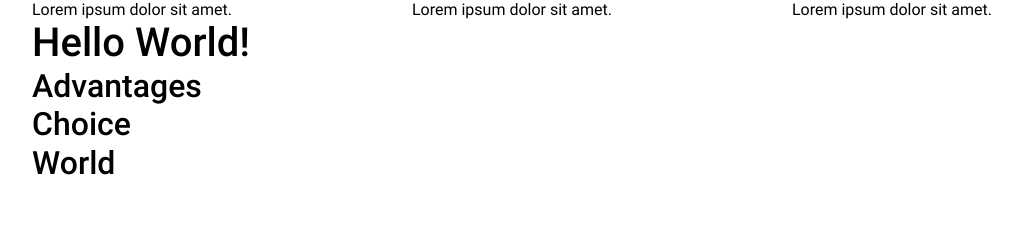
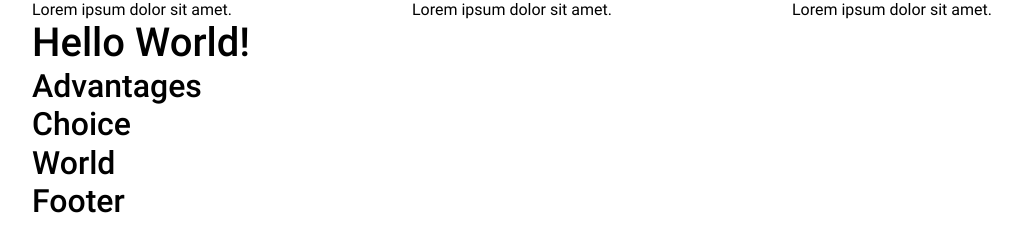
Before and after one commit to Alexander-Kyriata/joint-project, a website: page src/index.html in a window 1280 px wide. Shown: the whole page, without its empty margins (50-1069 px from the left). Drawn offline with nearby package versions, Linux system fonts and the light colour scheme; files that its build step writes are made by us from their sources.

Commit message:
add footer in index.html file

```diff
--- a/src/index.html
+++ b/src/index.html
@@ -41,6 +41,12 @@
         </div>
     </section>
 
+    <footer>
+        <div class="container">
+            <h2>Footer</h2>
+        </div>
+    </footer>
+
     <script src="https://cdnjs.cloudflare.com/ajax/libs/jquery/3.6.0/jquery.min.js"></script>
     <!-- <script src="https://cdnjs.cloudflare.com/ajax/libs/jquery-migrate/3.3.2/jquery-migrate.min.js"></script> -->
     <script src="js/script.js"></script>
```
